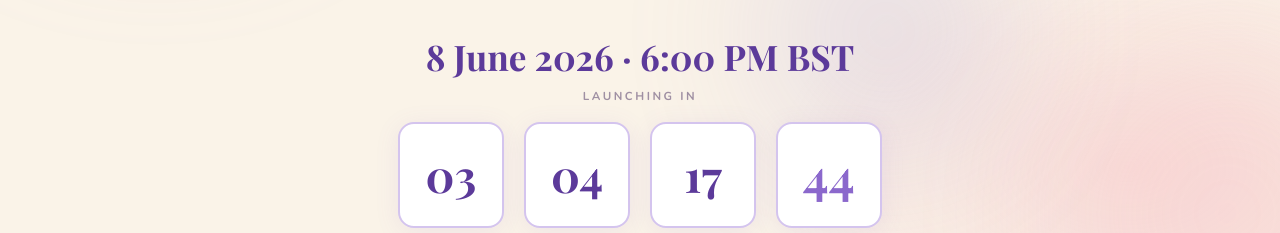
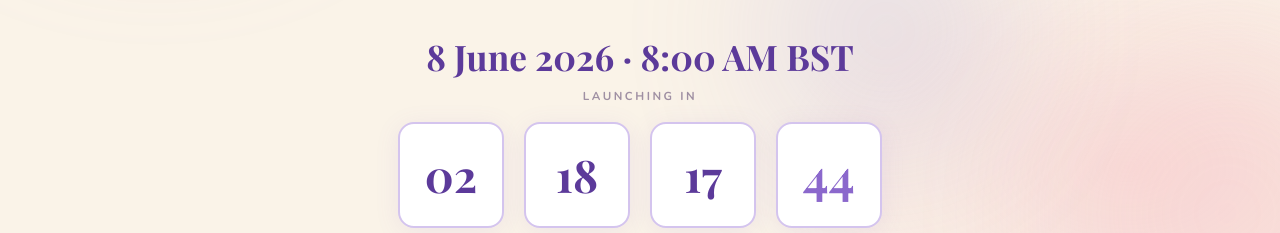
Before and after one commit to pixelsandink/ink-vial, a website: page index.html in a window 1280 px wide. Shown: the part 489-722 px from the top of the page. Drawn offline with nearby package versions, Linux system fonts and the light colour scheme; a web font is replaced by a local one.

Commit message:
Launch time to 8am BST, 8 June 2026
Co-Authored-By: Claude Opus 4.8 (1M context) <noreply@anthropic.com>

```diff
--- a/index.html
+++ b/index.html
@@ -315,7 +315,7 @@
 
   <p class="blurb">Over 300 inks, freshly filled to order.<br>Fall in love with a colour before you commit to the bottle.</p>
 
-  <p class="launch-date">8 June 2026 &middot; 6:00 PM BST</p>
+  <p class="launch-date">8 June 2026 &middot; 8:00 AM BST</p>
   <p class="countdown-label">Launching in</p>
 
   <div class="countdown" role="timer" aria-live="polite" aria-label="Countdown to launch">
@@ -387,7 +387,7 @@
 </script>
 
 <script>
-  const LAUNCH = new Date('2026-06-08T17:00:00Z').getTime();
+  const LAUNCH = new Date('2026-06-08T07:00:00Z').getTime();
   const els = {
     days:    document.getElementById('days'),
     hours:   document.getElementById('hours'),
```
